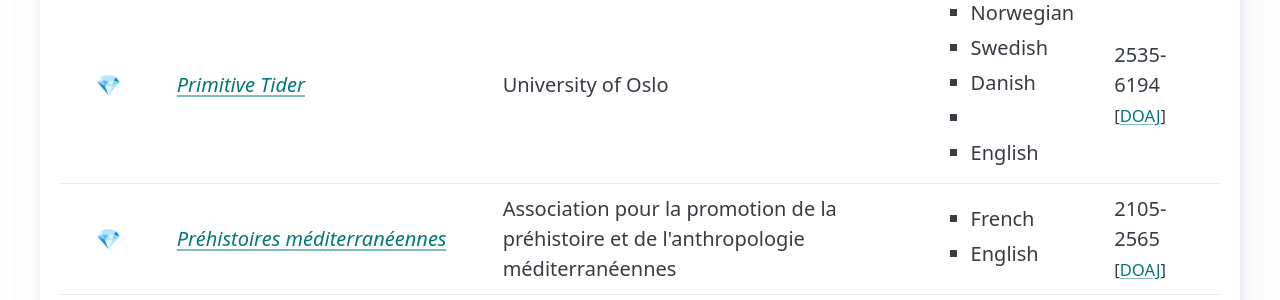
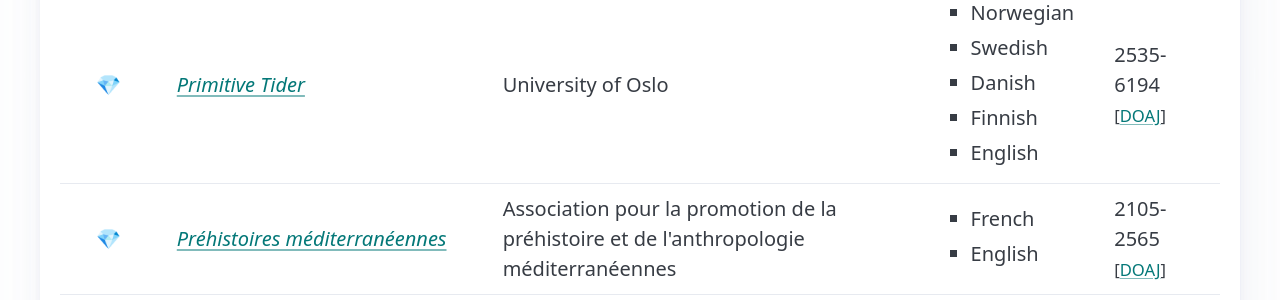
Before and after one commit to open-archaeo/diamond.open-archaeo.info, a Jekyll site: the page built from index.md, in a window 1280 px wide and 900 px high, scrolled down 2564 px. Shown: the part 156-456 px from the top of the window. Built offline with Jekyll 4.4.1, drawn with Linux system fonts in a browser that asks for light colours.

Commit message:
Add missing language (fi)

```diff
--- a/_data/languages.yml
+++ b/_data/languages.yml
@@ -2,6 +2,7 @@
 de: German
 en: English
 es: Spanish
+fi: Finnish
 fr: French
 it: Italian
 no: Norwegian
```
